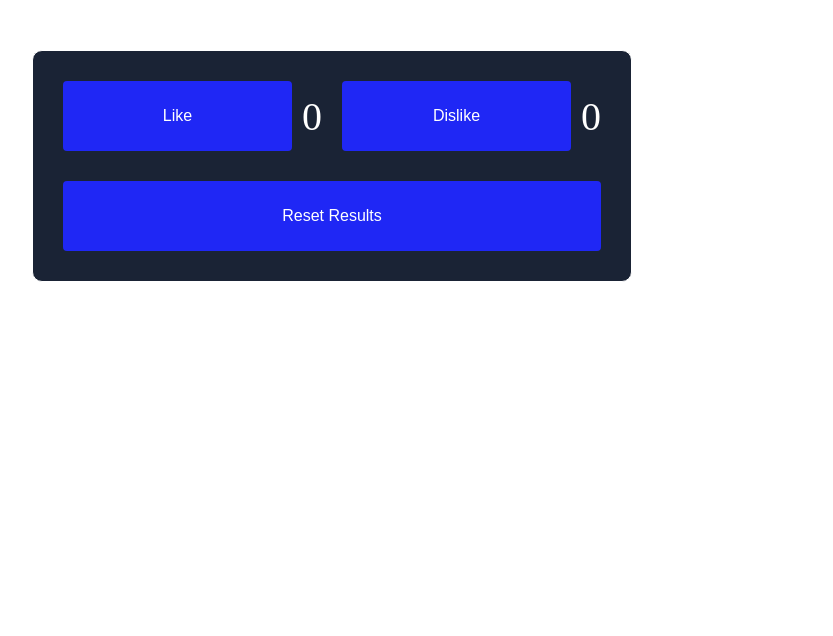
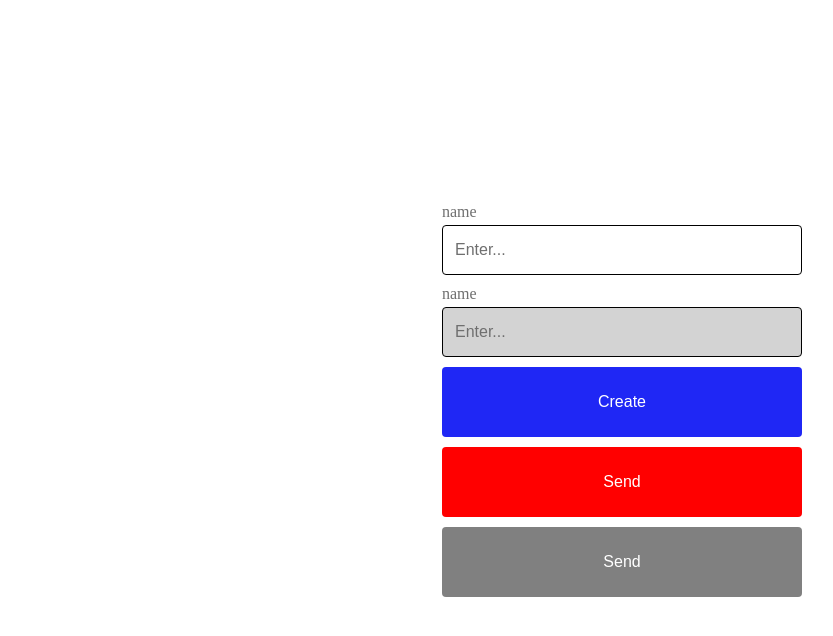
Before and after one commit to andriib77/react-cohort33-ts, a React (Create React App) app: page / in a window 1280 px wide. Shown: the top 636 px of the page, without its empty margins (18-851 px from the left). Built offline with nearby package versions, Linux system fonts and the light colour scheme.

Commit message:
homework22 ts commit

```diff
--- a/src/App.tsx
+++ b/src/App.tsx
@@ -3,11 +3,12 @@ import "./App.css";
 //Lessons
 // import Lesson20 from "./lessons/Lesson20/Lesson20";
 // import Lesson21 from "./lessons/Lesson21/Lesson21";
-import Lesson22 from "./lessons/Lesson22/Lesson22";
+// import Lesson22 from "./lessons/Lesson22/Lesson22";
 
 //Homeworks
 // import Homework20 from "./homeworks/Homework20/Homework20";
-import Homework21 from "./homeworks/Homework21/Homework21";
+// import Homework21 from "./homeworks/Homework21/Homework21";
+import Homework22 from "homeworks/Homework22/Homework22";
 
 function App() {
   return (
@@ -17,7 +18,8 @@ function App() {
       {/* <Lesson22 /> */}
       {/* Homeworks */}
       {/* <Homework20 /> */}
-      <Homework21 />
+      {/* <Homework21 /> */}
+      <Homework22 />
     </div>
   );
 }
--- a/src/components/Button/Button.tsx
+++ b/src/components/Button/Button.tsx
@@ -4,13 +4,16 @@ import { ButtonProps } from "./types";
 
 // Как типизировать props
 function Button({
+  disabled = false,
   isRed = false,
+
   name,
   type = "button",
   onClick = () => {},
 }: ButtonProps) {
   return (
     <ButtonComponent
+      disabled={disabled}
       isRed={isRed}
       className="button-component"
       onClick={onClick}
--- a/src/components/Button/styles.ts
+++ b/src/components/Button/styles.ts
@@ -11,8 +11,13 @@ export const ButtonComponent = styled.button<ButtonComponentProps>`
   border: none;
   border-radius: 4px;
   padding: 20px;
-  background-color: ${({ isRed }) => (isRed ? "red" : "#1f27f5")};
+  background-color: ${({ disabled, isRed }) =>
+    disabled ? "gray" : isRed ? "red" : "#1f27f5"};
   color: white;
   font-size: 16px;
-  cursor: pointer;
+  cursor: ${({ disabled }) => (disabled ? `not-allowed` : `pointer`)};
 `;
+
+export const ButtonRed = styled(ButtonComponent)`
+  background-color: red;
+`;
--- a/src/components/Button/types.ts
+++ b/src/components/Button/types.ts
@@ -5,4 +5,5 @@ export interface ButtonProps {
   isRed?: boolean;
   type?: ButtonTypes;
   onClick?: () => void;
+  disabled?: boolean;
 }
--- a/src/components/Counter/styles.ts
+++ b/src/components/Counter/styles.ts
@@ -15,6 +15,10 @@ export const CounterWrapper = styled.div`
   color: white;
 `;
 
+export const RedButton = styled(CounterWrapper)`
+  background-color: red;
+`;
+
 export const ButtonControl = styled.div`
   width: 80px;
 `;
--- a/src/components/Input/Input.tsx
+++ b/src/components/Input/Input.tsx
@@ -6,11 +6,19 @@ import {
 
 import { InputProps } from "./types";
 
-function Input({ id, name, placeholder, label, type = "text" }: InputProps) {
+function Input({
+  disabled,
+  id,
+  name,
+  placeholder,
+  label,
+  type = "text",
+}: InputProps) {
   return (
     <InputComponentContainer>
       <InputComponentLabel htmlFor={id}>{label}</InputComponentLabel>
       <InputComponent
+        disabled={disabled}
         name={name}
         id={id}
         placeholder={placeholder}
--- a/src/components/Input/styles.ts
+++ b/src/components/Input/styles.ts
@@ -18,11 +18,13 @@ export const InputComponent = styled.input`
   height: 50px;
   padding: 12px;
   outline: none;
+  color: blue;
+  background-color: ${({ disabled }) => (disabled ? "lightgrey" : "none")};
+  color: blue;
   border: 1px solid black;
   border-radius: 4px;
   font-size: 16px;
+  ::placeholder {
+    color: #6f6f6f;
+  }
 `;
-
-// export const InputPlaceholder = styled.InputPlaceholder`
-//   color: #6f6f6f;
-// `;
--- a/src/homeworks/Homework21/Homework21.tsx
+++ b/src/homeworks/Homework21/Homework21.tsx
@@ -5,6 +5,7 @@ import Feedback from "../../components/Feedback/Feedback";
 import Input from "../../components/Input/Input";
 import LoginForm from "../../components/LoginForm/LoginForm";
 import ProfileCard from "../../components/ProfileCard/ProfileCard";
+import Counter from "components/Counter/Counter";
 
 function Homework21() {
   // Создаем state для likes
@@ -64,6 +65,9 @@ function Homework21() {
       {/* <div>
         <ProfileCard profileData={profile} imgSrc={profile.src} />
       </div> */}
+      {/* <div>
+        <Counter count={count} onMinus={onMinus} onPlus={onPlus} />{" "}
+      </div> */}
     </div>
   );
 }
--- /dev/null
+++ b/src/homeworks/Homework22/Homework22.tsx
@@ -0,0 +1,36 @@
+import { HomeworkWrapper, ContainerWrapper } from "./styles";
+import Button from "components/Button/Button";
+import Input from "components/Input/Input";
+
+function Homework22() {
+  return (
+    <HomeworkWrapper>
+      <ContainerWrapper>
+        <Input
+          disabled={false}
+          id="exampleId"
+          name="exampleName"
+          placeholder="Enter..."
+          label="name"
+          type="text"
+        />
+        <Input
+          disabled={true}
+          id="exampleId"
+          name="exampleName"
+          placeholder="Enter..."
+          label="name"
+          type="text"
+        />
+
+        <Button disabled={false} type="button" name="Create" />
+
+        <Button disabled={false} isRed={true} type="button" name="Send" />
+
+        <Button disabled={true} type="button" name="Send" />
+      </ContainerWrapper>
+    </HomeworkWrapper>
+  );
+}
+
+export default Homework22;
--- /dev/null
+++ b/src/homeworks/Homework22/styles.ts
@@ -0,0 +1,23 @@
+import styled from "@emotion/styled";
+
+export interface ButtonComponentProps {
+  disabled?: boolean;
+}
+
+export const HomeworkWrapper = styled.div`
+  display: flex;
+  flex-direction: column;
+  flex: 1;
+  align-items: center;
+  justify-content: center;
+  gap: 15px;
+  margin: 0 auto;
+`;
+
+export const ContainerWrapper = styled.div`
+  display: flex;
+  flex-direction: column;
+  width: 400px;
+  gap: 10px;
+  padding: 20px;
+`;
```
Also changed, not shown: src/components/Input/types.ts (+6 -6 lines).
